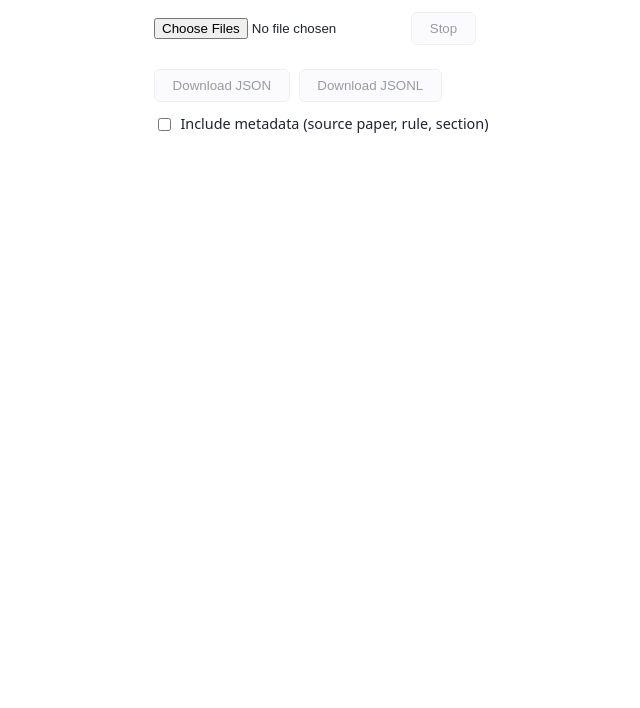
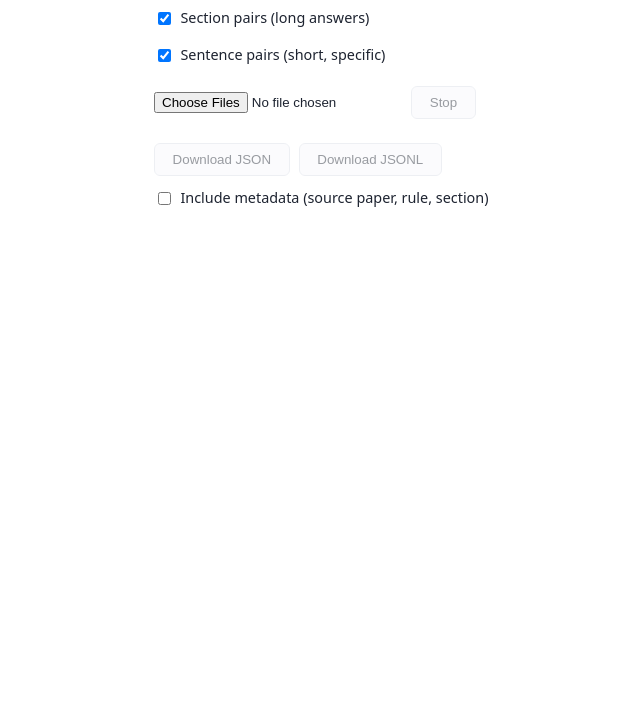
Before and after one commit to Not-Adithya/paper-to-dataset, a plain HTML site: page index.html in a window 1280 px wide. Shown: the part 92-800 px from the top of the page, without its empty margins (56-696 px from the left). Drawn offline with Linux system fonts and the light colour scheme.

Commit message:
Add checkboxes for section and sentence pairs

```diff
--- a/index.html
+++ b/index.html
@@ -8,6 +8,11 @@
 </head>
 <body>
   <h1>Paper to Dataset</h1>
+
+  <div class="checks">
+    <label class="check"><input type="checkbox" id="useSections" checked> Section pairs (long answers)</label>
+    <label class="check"><input type="checkbox" id="useSentences" checked> Sentence pairs (short, specific)</label>
+  </div>
 
   <input type="file" id="pdfFile" accept="application/pdf" multiple>
   <button id="stopBtn" disabled>Stop</button>
```
